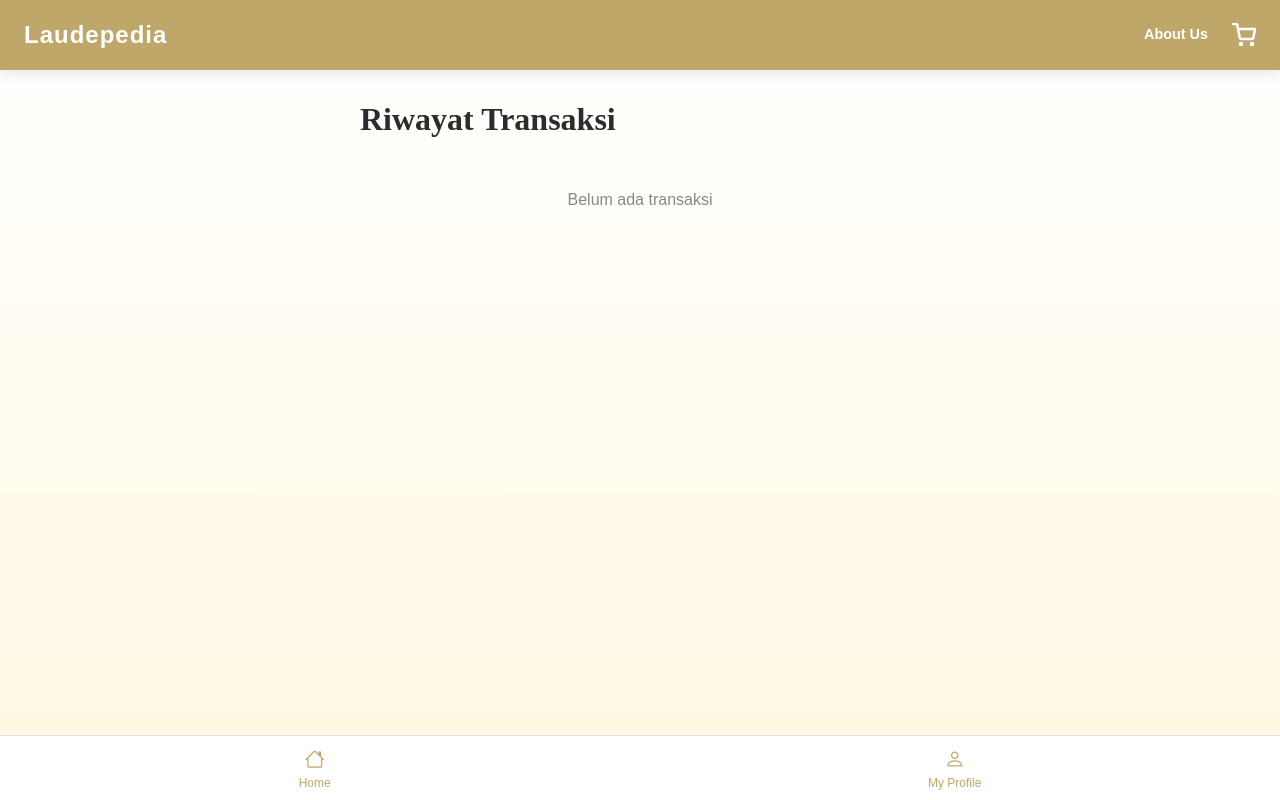
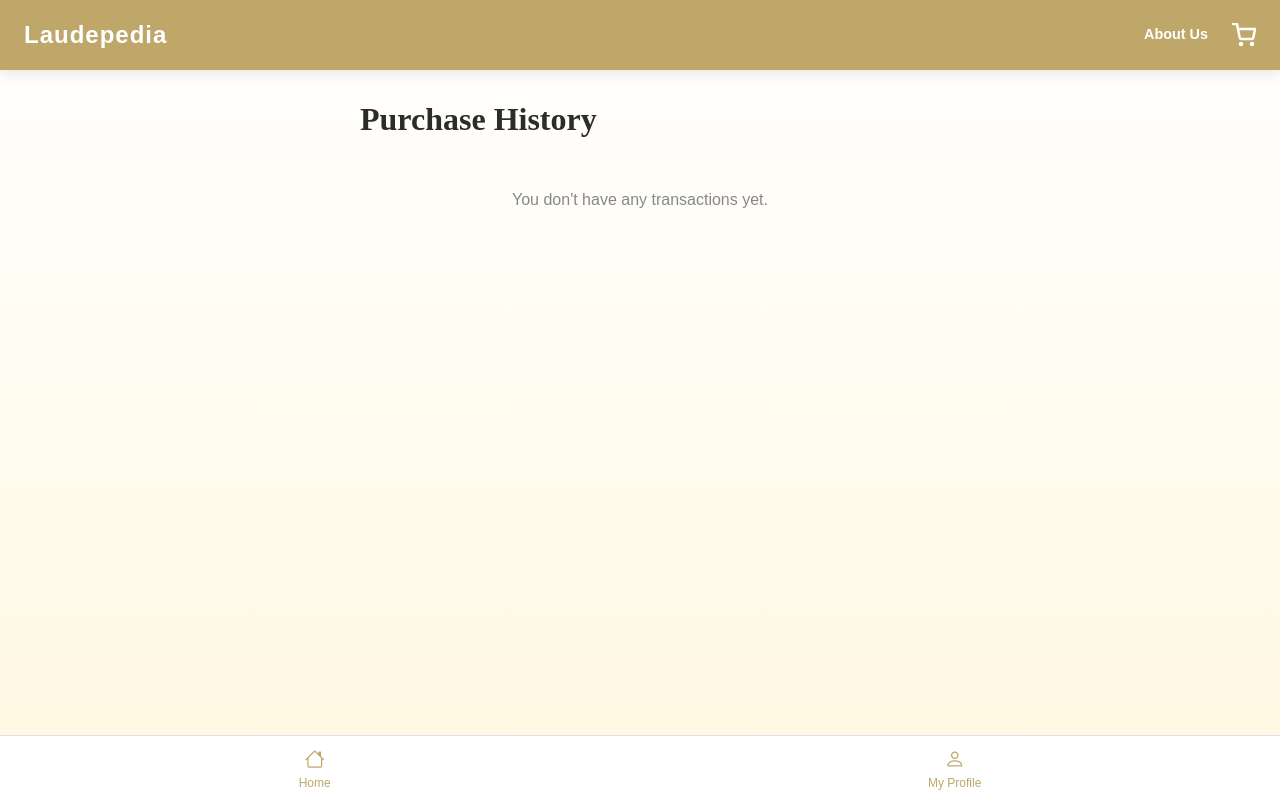
Before and after one commit to Rolexx17/Laudepedia, a React (Vite) app in the folder laudepedia-react/: page /history in a window 1280 px wide. Built offline with nearby package versions, Linux system fonts and the light colour scheme; sample sign-in values are in the browser's storage.

Commit message:
Update HistoryPage.jsx

```diff
--- a/laudepedia-react/src/pages/HistoryPage.jsx
+++ b/laudepedia-react/src/pages/HistoryPage.jsx
@@ -34,11 +34,11 @@ const History = () => {
     <>
       <Navbar />
       <div style={{ padding: '100px 20px', maxWidth: '600px', margin: '0 auto', minHeight: '100vh' }}>
-        <h2 style={{ fontFamily: 'Playfair Display', fontWeight: 'bold', marginBottom: '30px' }}>Riwayat Transaksi</h2>
+        <h2 style={{ fontFamily: 'Playfair Display', fontWeight: 'bold', marginBottom: '30px' }}>Purchase History</h2>
 
         {transactions.length === 0 ? (
           <div style={{ textAlign: 'center', color: '#888', marginTop: '50px' }}>
-            <p>Belum ada transaksi</p>
+            <p>You don't have any transactions yet.</p>
           </div>
         ) : (
           transactions.map((trx) => (
@@ -62,10 +62,10 @@ const History = () => {
               ))}
 
               <div style={{ borderTop: '1px dashed #eee', marginTop: '15px', paddingTop: '15px', display: 'flex', justifyContent: 'space-between' }}>
-                <span style={{ fontSize: '0.9rem' }}>Total Bayar</span>
+                <span style={{ fontSize: '0.9rem' }}>Grand Total</span>
                 <span style={{ fontWeight: 'bold', color: '#000' }}>Rp {trx.total.toLocaleString('id-ID')}</span>
               </div>
-              <div style={{ fontSize: '0.75rem', color: '#aaa', marginTop: '5px' }}>Dikirim ke: {trx.address}</div>
+              <div style={{ fontSize: '0.75rem', color: '#aaa', marginTop: '5px' }}>Ship to: {trx.address}</div>
             </div>
           ))
         )}
```
